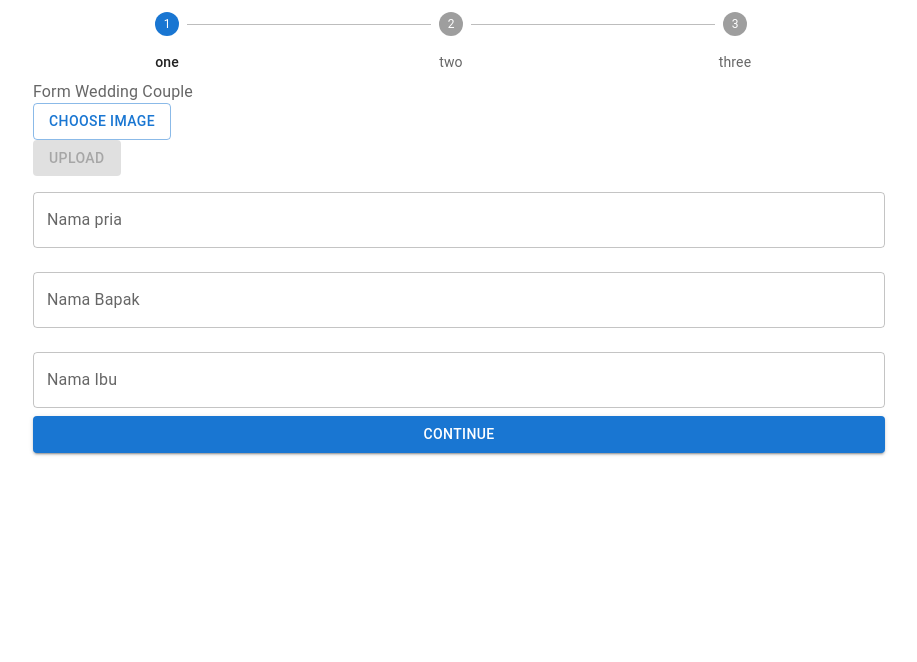
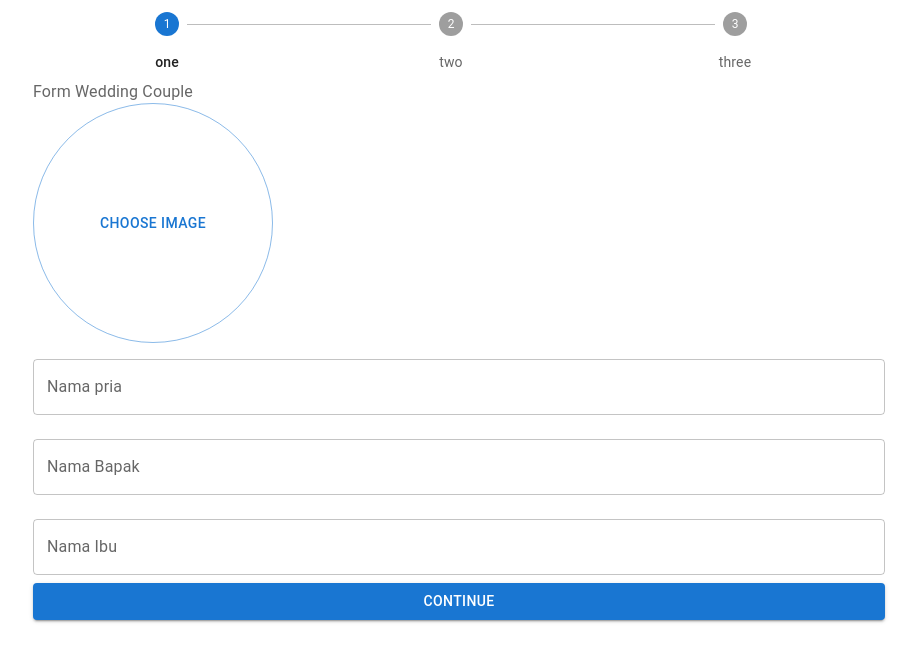
Before and after one commit to nirwanaz/react-undangan, a React (Create React App) app: page / in a window 1280 px wide. Shown: the top 662 px of the page, without its empty margins (189-1106 px from the left). Built offline with nearby package versions, Linux system fonts and the light colour scheme.

Commit message:
form upload

```diff
--- a/src/pages/order/components/FormUploadImage.jsx
+++ b/src/pages/order/components/FormUploadImage.jsx
@@ -18,9 +18,30 @@ const FormUploadImage = () => {
     })
   }
 
+  const unSelectFile = () => {
+    setFile({
+      current: undefined,
+      preview: undefined
+    })
+  }
+
   return (
     <div className="image-upload">
-      <label htmlFor="btn-upload">
+      {file.preview ? (
+        <Box display="flex" alignItems="center" flexDirection="column">
+          <Avatar
+            alt="preview-img"
+            src={file.preview}
+            sx={{ width: 240, height: 240}}
+          />
+          <Button variant="outlined" color="primary" component="span" onClick={unSelectFile}>
+            Remove Image
+          </Button>
+        </Box>
+      ) : (
+        <Box
+          component="label"
+        >
           <input
             type="file"
             id="btn-upload"
@@ -28,35 +49,15 @@ const FormUploadImage = () => {
             accept="image/*"
             onChange={selectFile}
           />
-        <Button variant="outlined" color="primary" component="span">
+          <Button
+            variant="outlined"
+            color="primary"
+            component="span"
+            sx={{ borderRadius: "50%", width: 240, height: 240 }}
+          >
             Choose Image
           </Button>
-      </label>
-      <div className="file-name">
-        {file.current ? file.current.name : null}
-      </div>
-      <Button
-        variant="contained"
-        color="primary"
-        component="span"
-        disabled={!file.current}
-        onClick={() => console.log('upload')}
-      >
-        Upload
-      </Button>
-      {file.current && (
-        <Box className="my20" display="flex" alignItems="center">
-          <Box width="100%" mr={1}>
-
         </Box>
-        </Box>
-      )}
-      {file.preview && (
-        <Avatar
-          alt="preview-img"
-          src={file.preview}
-          sx={{ width: 100, height: 100}}
-        />
       )}
     </div>
   )
```
Lines whose indentation alone changed are shown as unchanged.
